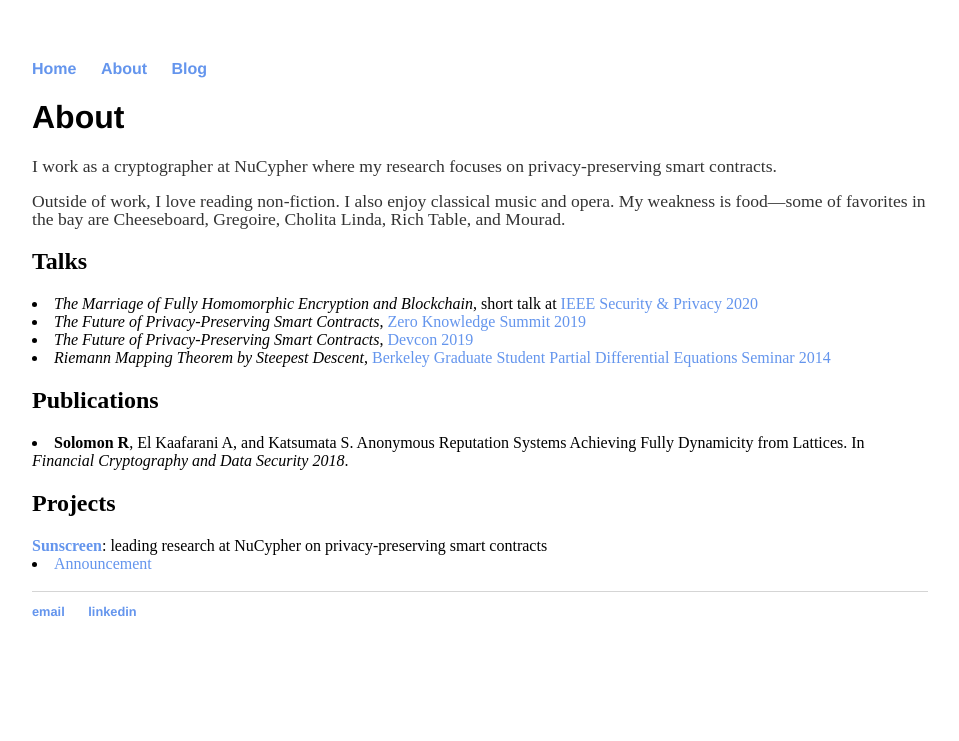
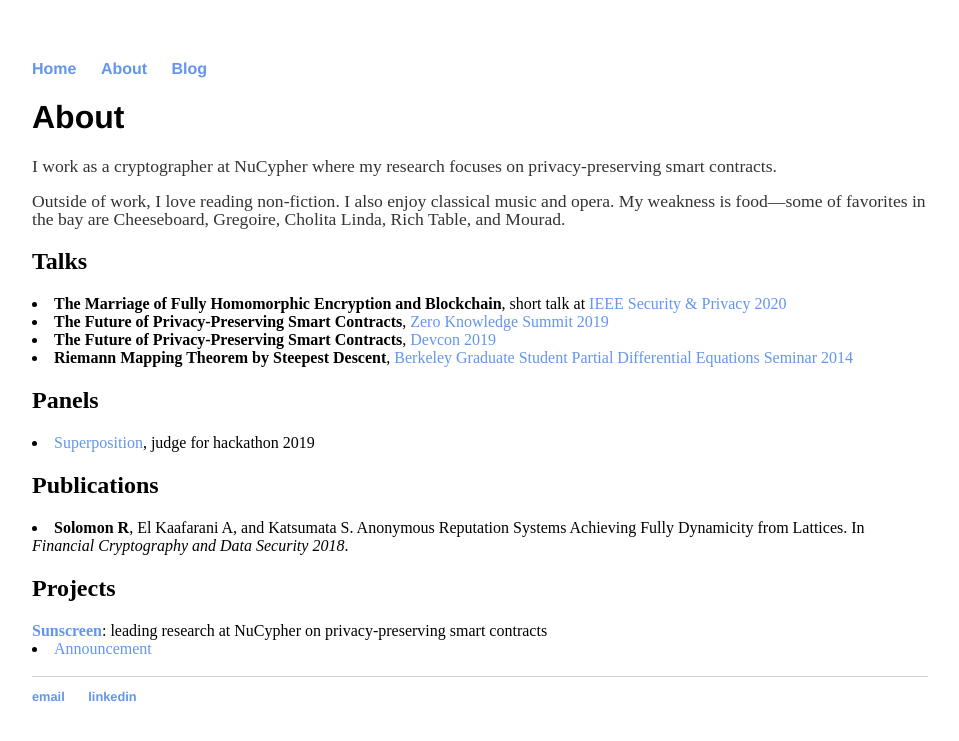
Before and after one commit to ravital/ravital.github.io, a Jekyll site: the page built from about/index.html, in a window 1280 px wide. Shown: the top 741 px of the page, without its empty margins (160-1119 px from the left). Built offline with Jekyll 4.4.1, drawn with Linux system fonts in a browser that asks for light colours.

Commit message:
Update index.html

```diff
--- a/about/index.html
+++ b/about/index.html
@@ -10,10 +10,13 @@ title: About Ravital Solomon
 			<p> Outside of work, I love reading non-fiction. I also enjoy classical music and opera. My weakness is food&mdash;some of favorites in the bay are Cheeseboard, Gregoire, Cholita Linda, Rich Table, and Mourad.</p>
 
 			<h2>Talks</h2>
-			<li><i>The Marriage of Fully Homomorphic Encryption and Blockchain</i>, short talk at <a href="https://www.ieee-security.org/TC/SP2020/program-shorttalks.html">IEEE Security & Privacy 2020</a></li>
-			<li><i>The Future of Privacy-Preserving Smart Contracts</i>, <a href="https://www.zeroknowledge.fm/summit">Zero Knowledge Summit 2019</a></li>
-			<li><i>The Future of Privacy-Preserving Smart Contracts</i>, <a href="https://archive.devcon.org/">Devcon 2019</a></li>
-			<li><i>Riemann Mapping Theorem by Steepest Descent</i>, <a href="https://math.berkeley.edu/"> Berkeley Graduate Student Partial Differential Equations Seminar 2014</a></li>
+			<li><strong>The Marriage of Fully Homomorphic Encryption and Blockchain</strong>, short talk at <a href="https://www.ieee-security.org/TC/SP2020/program-shorttalks.html">IEEE Security & Privacy 2020</a></li>
+			<li><strong>The Future of Privacy-Preserving Smart Contracts</strong>, <a href="https://www.zeroknowledge.fm/summit">Zero Knowledge Summit 2019</a></li>
+			<li><strong>The Future of Privacy-Preserving Smart Contracts</strong>, <a href="https://archive.devcon.org/">Devcon 2019</a></li>
+			<li><strong>Riemann Mapping Theorem by Steepest Descent</strong>, <a href="https://math.berkeley.edu/"> Berkeley Graduate Student Partial Differential Equations Seminar 2014</a></li>
+
+			<h2>Panels</h2>
+			<li><a href="https://superposition.tech/">Superposition</a>, judge for hackathon 2019</li>
 
 			<h2>Publications</h2>
 			<li><strong>Solomon R</strong>, El Kaafarani A, and Katsumata S. Anonymous Reputation Systems Achieving Fully Dynamicity from Lattices. In <i>Financial Cryptography and Data Security 2018</i>.</li>
```
